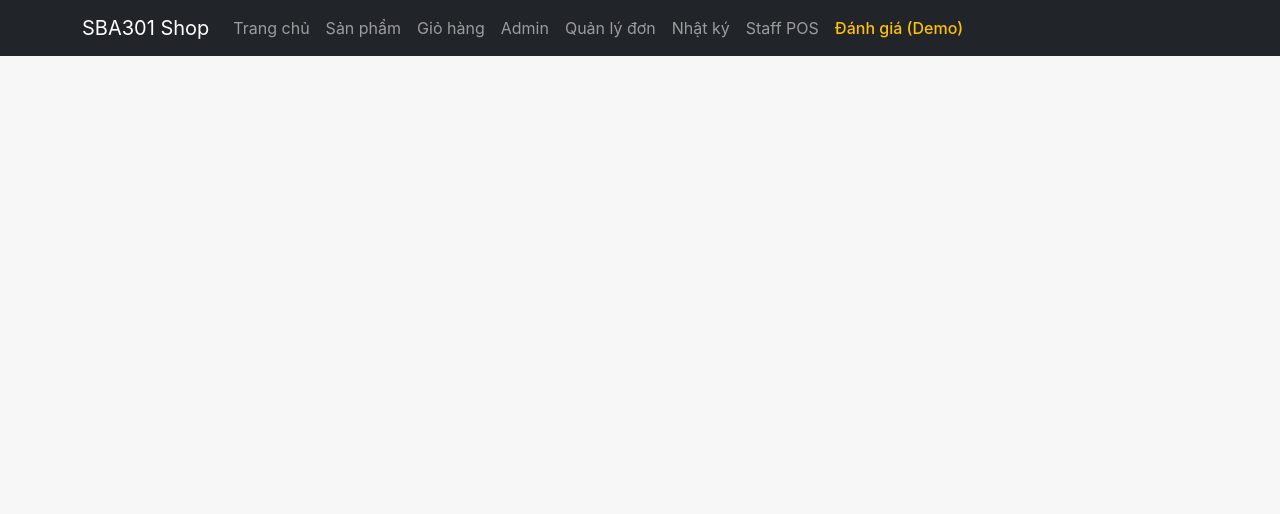
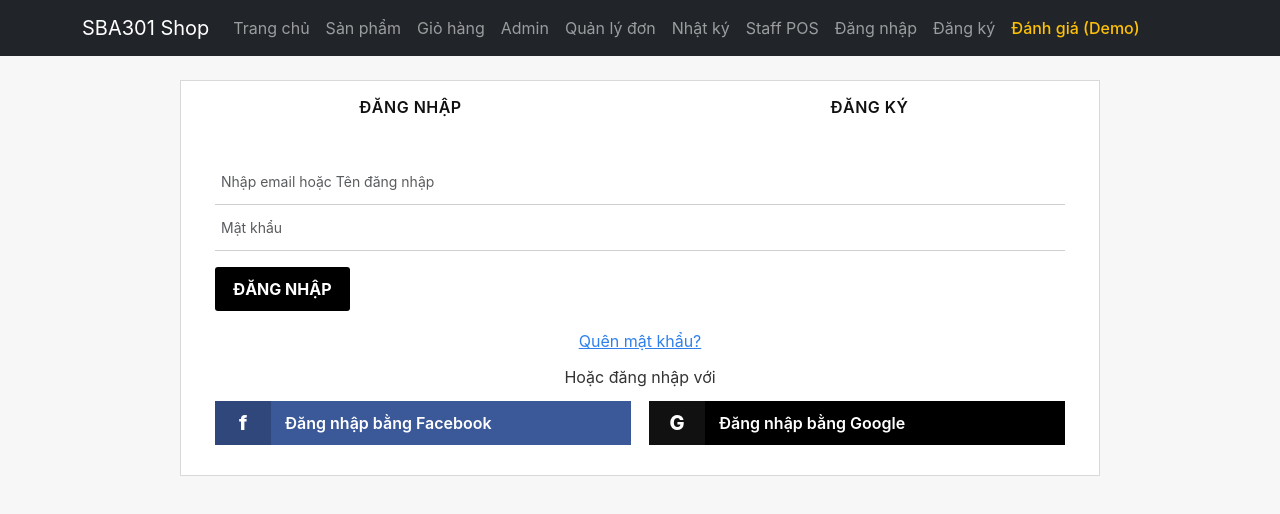
Before and after one commit to gekok/sba301-clothing-shop, a React (Vite) app in the folder frontend/: page /login in a window 1280 px wide. Shown: the top 514 px of the page. Built offline with nearby package versions, Linux system fonts and the light colour scheme; no server answers.

Commit message:
create page login and register fe

```diff
--- a/frontend/src/App.jsx
+++ b/frontend/src/App.jsx
@@ -8,6 +8,8 @@ import OrderManagement from './pages/admin/OrderManagement.jsx';
 import AuditLogs from './pages/admin/AuditLogs.jsx';
 import POS from './pages/staff/POS.jsx';
 import Cart from './components/cart/Cart';
+import Login from './pages/auth/Login.jsx';
+import Register from './pages/auth/Register.jsx';
 
 import OrderListDemo from './review-demo/OrderListDemo.jsx';
 import OrderDetailDemo from './review-demo/OrderDetailDemo.jsx';
@@ -30,6 +32,8 @@ function App() {
               <Nav.Link as={Link} to="/admin/orders">Quản lý đơn</Nav.Link>
               <Nav.Link as={Link} to="/admin/audit-logs">Nhật ký</Nav.Link>
               <Nav.Link as={Link} to="/staff/pos">Staff POS</Nav.Link>
+              <Nav.Link as={Link} to="/login">Đăng nhập</Nav.Link>
+              <Nav.Link as={Link} to="/register">Đăng ký</Nav.Link>
               <Nav.Link as={Link} to="/demo" className="text-warning fw-medium">Đánh giá (Demo)</Nav.Link>
             </Nav>
           </Navbar.Collapse>
@@ -46,6 +50,8 @@ function App() {
           <Route path="/admin/audit-logs" element={<AuditLogs />} />
           <Route path="/staff/pos" element={<POS />} />
           <Route path="/cart" element={<Cart />} />
+          <Route path="/login" element={<Login />} />
+          <Route path="/register" element={<Register />} />
 
           <Route path="/demo" element={<OrderListDemo />} />
           <Route path="/demo-order/:orderCode" element={<OrderDetailDemo />} />
--- /dev/null
+++ b/frontend/src/pages/auth/AuthPages.css
@@ -0,0 +1,219 @@
+.auth-shell {
+  max-width: 920px;
+  margin: 0 auto;
+}
+
+.auth-card {
+  background: #fff;
+  border: 1px solid #d9d9d9;
+}
+
+.auth-card.card {
+  border-radius: 0;
+}
+
+.auth-tabs {
+  display: grid;
+  grid-template-columns: 1fr 1fr;
+}
+
+.auth-tab {
+  display: block;
+  text-align: center;
+  padding: 14px 10px;
+  text-decoration: none;
+  color: #111;
+  font-weight: 600;
+  letter-spacing: 0.5px;
+  border-bottom: 2px solid transparent;
+}
+
+.auth-tab.nav-link {
+  border: 0;
+  border-radius: 0;
+}
+
+.auth-tab.nav-link:hover,
+.auth-tab.nav-link:focus {
+  color: #111;
+}
+
+.auth-tab.active {
+  border-bottom-color: #2f80ed;
+}
+
+.auth-body {
+  position: relative;
+  padding: 26px 34px 30px;
+}
+
+.auth-required-callout {
+  position: absolute;
+  top: 12px;
+  right: 16px;
+  background: #e53935;
+  color: #fff;
+  font-size: 12px;
+  padding: 6px 10px;
+  border-radius: 6px;
+  box-shadow: 0 2px 6px rgba(0, 0, 0, 0.2);
+}
+
+.auth-required-callout::after {
+  content: '';
+  position: absolute;
+  right: 18px;
+  top: 100%;
+  border-width: 7px 7px 0 7px;
+  border-style: solid;
+  border-color: #e53935 transparent transparent transparent;
+}
+
+.auth-field {
+  width: 100%;
+  border: none;
+  border-bottom: 1px solid #cfcfcf;
+  padding: 12px 6px;
+  outline: none;
+  font-size: 14px;
+}
+
+.auth-field.form-control {
+  border: none;
+  border-bottom: 1px solid #cfcfcf;
+  border-radius: 0;
+  padding: 12px 6px;
+  box-shadow: none;
+  background: transparent;
+}
+
+.auth-field.form-control:focus {
+  box-shadow: none;
+}
+
+.auth-field:focus {
+  border-bottom-color: #2f80ed;
+}
+
+.auth-actions {
+  display: flex;
+  align-items: center;
+  justify-content: flex-start;
+  margin-top: 16px;
+}
+
+.auth-primary-btn {
+  border: none;
+  padding: 10px 18px;
+  color: #fff;
+  font-weight: 700;
+  border-radius: 3px;
+}
+
+.auth-primary-btn.btn {
+  border: none;
+  padding: 10px 18px;
+}
+
+.auth-primary-btn.btn:hover,
+.auth-primary-btn.btn:focus {
+  border: none;
+  box-shadow: none;
+}
+
+.auth-primary-btn.login {
+  background: #000;
+}
+
+.auth-primary-btn.register {
+  background: linear-gradient(180deg, #ff9800, #f57c00);
+}
+
+.auth-center-link {
+  margin-top: 18px;
+  text-align: center;
+}
+
+.auth-center-link a {
+  color: #2f80ed;
+  text-decoration: underline;
+}
+
+.auth-divider {
+  margin-top: 12px;
+  text-align: center;
+  color: #333;
+}
+
+.auth-social-row {
+  display: grid;
+  grid-template-columns: 1fr 1fr;
+  gap: 18px;
+  margin-top: 12px;
+}
+
+.auth-social-btn {
+  display: grid;
+  grid-template-columns: 56px 1fr;
+  align-items: center;
+  border: none;
+  padding: 0;
+  height: 44px;
+  color: #fff;
+  font-weight: 600;
+  cursor: pointer;
+}
+
+.auth-social-btn.btn {
+  display: grid;
+  grid-template-columns: 56px 1fr;
+  align-items: center;
+  border: none;
+  padding: 0;
+  height: 44px;
+  border-radius: 0;
+}
+
+.auth-social-btn.btn:hover,
+.auth-social-btn.btn:focus {
+  box-shadow: none;
+}
+
+.auth-social-btn .icon {
+  height: 44px;
+  display: grid;
+  place-items: center;
+  font-size: 20px;
+  font-weight: 800;
+}
+
+.auth-social-btn .label {
+  text-align: left;
+  padding: 0 14px;
+}
+
+.auth-social-btn.facebook {
+  background: #3b5998;
+}
+
+.auth-social-btn.facebook .icon {
+  background: #2f477a;
+}
+
+.auth-social-btn.google {
+  background: #000;
+}
+
+.auth-social-btn.google .icon {
+  background: #111;
+}
+
+@media (max-width: 720px) {
+  .auth-body {
+    padding: 18px 16px 22px;
+  }
+
+  .auth-social-row {
+    grid-template-columns: 1fr;
+  }
+}
--- /dev/null
+++ b/frontend/src/pages/auth/Login.jsx
@@ -0,0 +1,60 @@
+import { Link } from 'react-router-dom';
+import { Button, Card, Form, Nav } from 'react-bootstrap';
+import './AuthPages.css';
+
+export default function Login() {
+  return (
+    <div className="auth-shell">
+      <Card className="auth-card">
+        <Nav className="auth-tabs">
+          <Nav.Item>
+            <Nav.Link as={Link} to="/login" className="auth-tab active">ĐĂNG NHẬP</Nav.Link>
+          </Nav.Item>
+          <Nav.Item>
+            <Nav.Link as={Link} to="/register" className="auth-tab">ĐĂNG KÝ</Nav.Link>
+          </Nav.Item>
+        </Nav>
+
+        <Card.Body className="auth-body">
+          <Form>
+            <Form.Control
+              className="auth-field"
+              type="text"
+              placeholder="Nhập email hoặc Tên đăng nhập"
+              autoComplete="username"
+            />
+
+            <Form.Control
+              className="auth-field"
+              type="password"
+              placeholder="Mật khẩu"
+              autoComplete="current-password"
+            />
+
+            <div className="auth-actions">
+              <Button type="button" className="auth-primary-btn login">ĐĂNG NHẬP</Button>
+            </div>
+
+            <div className="auth-center-link">
+              <a href="#">Quên mật khẩu?</a>
+            </div>
+
+            <div className="auth-divider">Hoặc đăng nhập với</div>
+
+            <div className="auth-social-row">
+              <Button type="button" className="auth-social-btn facebook">
+                <span className="icon">f</span>
+                <span className="label">Đăng nhập bằng Facebook</span>
+              </Button>
+
+              <Button type="button" className="auth-social-btn google">
+                <span className="icon">G</span>
+                <span className="label">Đăng nhập bằng Google</span>
+              </Button>
+            </div>
+          </Form>
+        </Card.Body>
+      </Card>
+    </div>
+  );
+}
--- /dev/null
+++ b/frontend/src/pages/auth/Register.jsx
@@ -0,0 +1,38 @@
+import { Link } from 'react-router-dom';
+import { Button, Card, Form, Nav } from 'react-bootstrap';
+import './AuthPages.css';
+
+export default function Register() {
+  return (
+    <div className="auth-shell">
+      <Card className="auth-card">
+        <Nav className="auth-tabs">
+          <Nav.Item>
+            <Nav.Link as={Link} to="/login" className="auth-tab">ĐĂNG NHẬP</Nav.Link>
+          </Nav.Item>
+          <Nav.Item>
+            <Nav.Link as={Link} to="/register" className="auth-tab active">ĐĂNG KÝ</Nav.Link>
+          </Nav.Item>
+        </Nav>
+
+        <Card.Body className="auth-body">
+          <Form>
+            <Form.Control className="auth-field" type="text" placeholder="Họ tên" autoComplete="name" />
+            <Form.Control className="auth-field" type="tel" placeholder="Điện thoại" autoComplete="tel" />
+            <Form.Control className="auth-field" type="email" placeholder="Email" autoComplete="email" />
+            <Form.Control
+              className="auth-field"
+              type="password"
+              placeholder="Mật khẩu của bạn"
+              autoComplete="new-password"
+            />
+
+            <div className="auth-actions">
+              <Button type="button" className="auth-primary-btn register">ĐĂNG KÝ</Button>
+            </div>
+          </Form>
+        </Card.Body>
+      </Card>
+    </div>
+  );
+}
```
